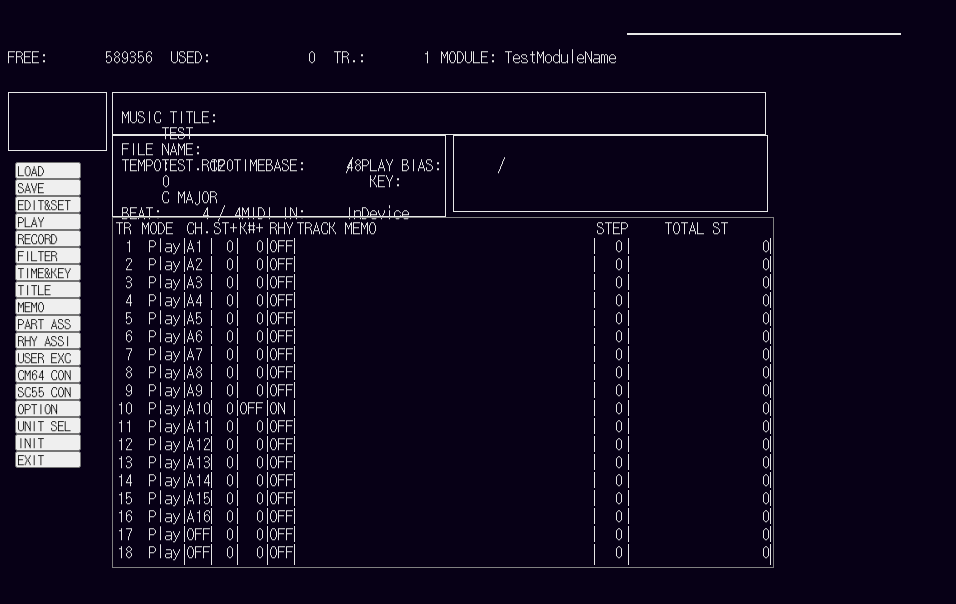
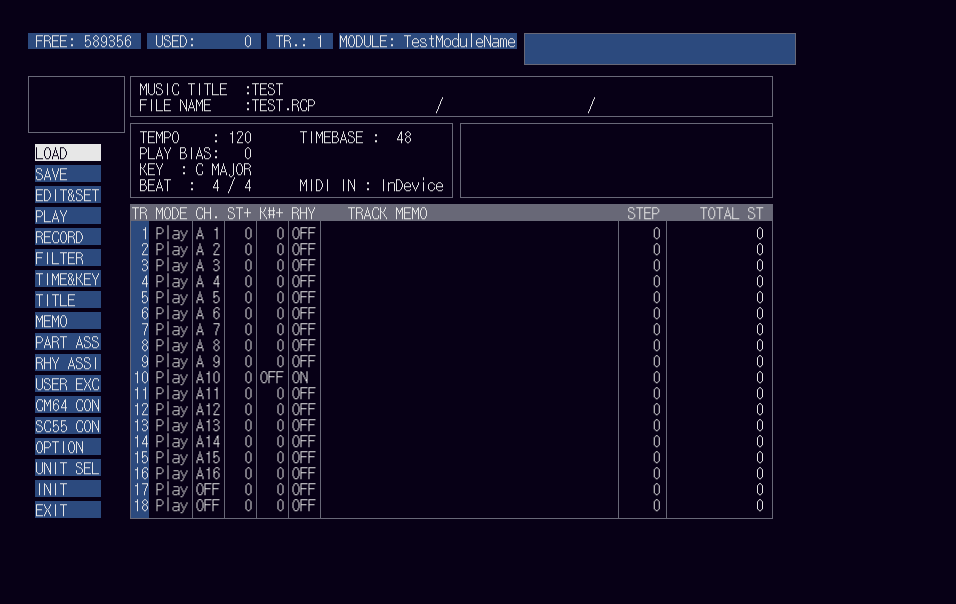
Before and after one commit to mucho613/sted2-clone, a React (Vite) app: page / in a window 1280 px wide. Shown: the top 604 px of the page, without its empty margins (0-956 px from the left). Built offline with nearby package versions, Linux system fonts and the light colour scheme.

Commit message:
update: tailwind v3 → v4

```diff
--- a/package.json
+++ b/package.json
@@ -20,6 +20,8 @@
     "react-router": "^7.13.0"
   },
   "devDependencies": {
+    "@tailwindcss/postcss": "^4.1.18",
+    "@tailwindcss/vite": "^4.1.18",
     "@biomejs/biome": "2.3.13",
     "@chromatic-com/storybook": "^5.0.0",
     "@storybook/addon-docs": "10.2.1",
@@ -30,7 +32,6 @@
     "@types/react": "^19.2.10",
     "@types/react-dom": "^19.2.3",
     "@vitejs/plugin-react": "^5.1.2",
-    "autoprefixer": "^10.4.23",
     "chromatic": "^13.3.5",
     "postcss": "^8.5.6",
     "storybook": "10.2.1",
--- a/postcss.config.cjs
+++ b/postcss.config.cjs
@@ -1,6 +1,5 @@
 module.exports = {
   plugins: {
-    tailwindcss: {},
-    autoprefixer: {},
+    "@tailwindcss/postcss": {},
   },
 }
--- a/src/input.css
+++ b/src/input.css
@@ -1,6 +1,5 @@
-@tailwind base;
-@tailwind components;
-@tailwind utilities;
+@import "tailwindcss";
+@config "../tailwind.config.cjs";
 
 @layer base {
   @font-face {
--- a/vite.config.ts
+++ b/vite.config.ts
@@ -1,12 +1,12 @@
 import { defineConfig } from "vite";
+import tailwindcss from "@tailwindcss/vite";
 import react from "@vitejs/plugin-react";
 
-// @ts-expect-error process is a nodejs global
 const host = process.env.TAURI_DEV_HOST;
 
 // https://vitejs.dev/config/
 export default defineConfig(async () => ({
-  plugins: [react()],
+  plugins: [tailwindcss(), react()],
 
   // Vite options tailored for Tauri development and only applied in `tauri dev` or `tauri build`
   //
```
Also changed, not shown: 1 other file (tests, documents, lock files or other folders).
